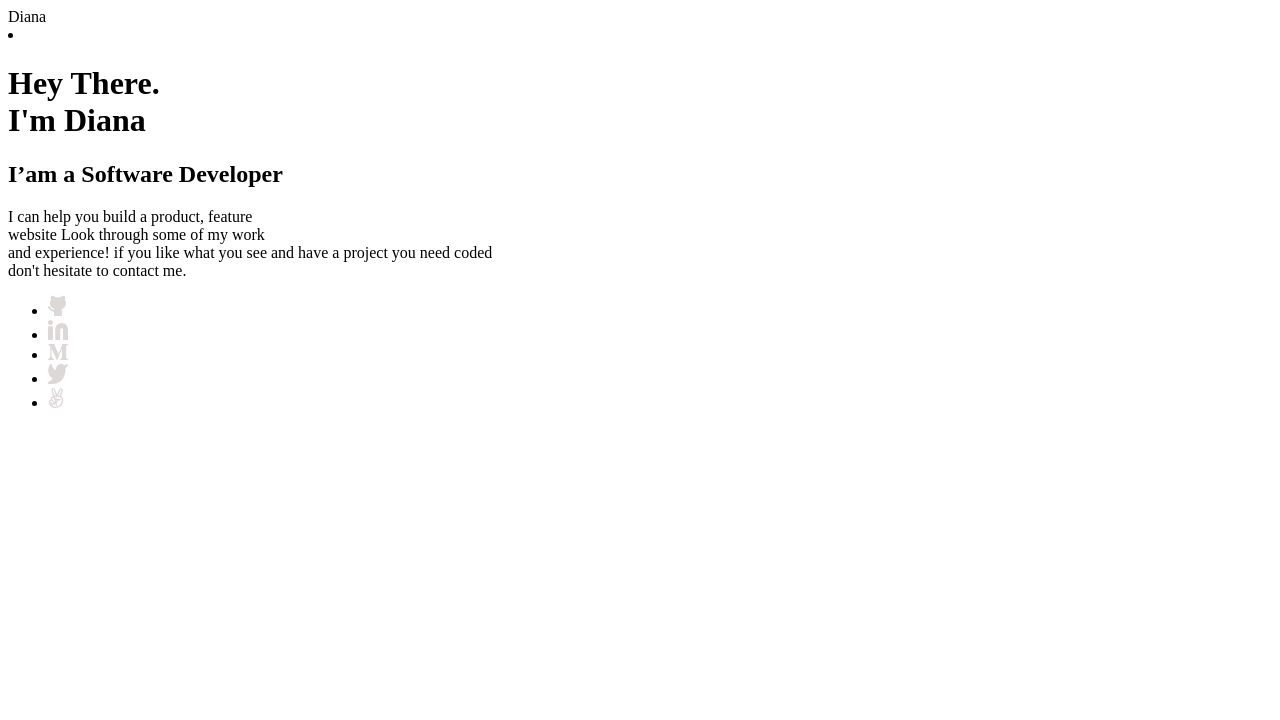
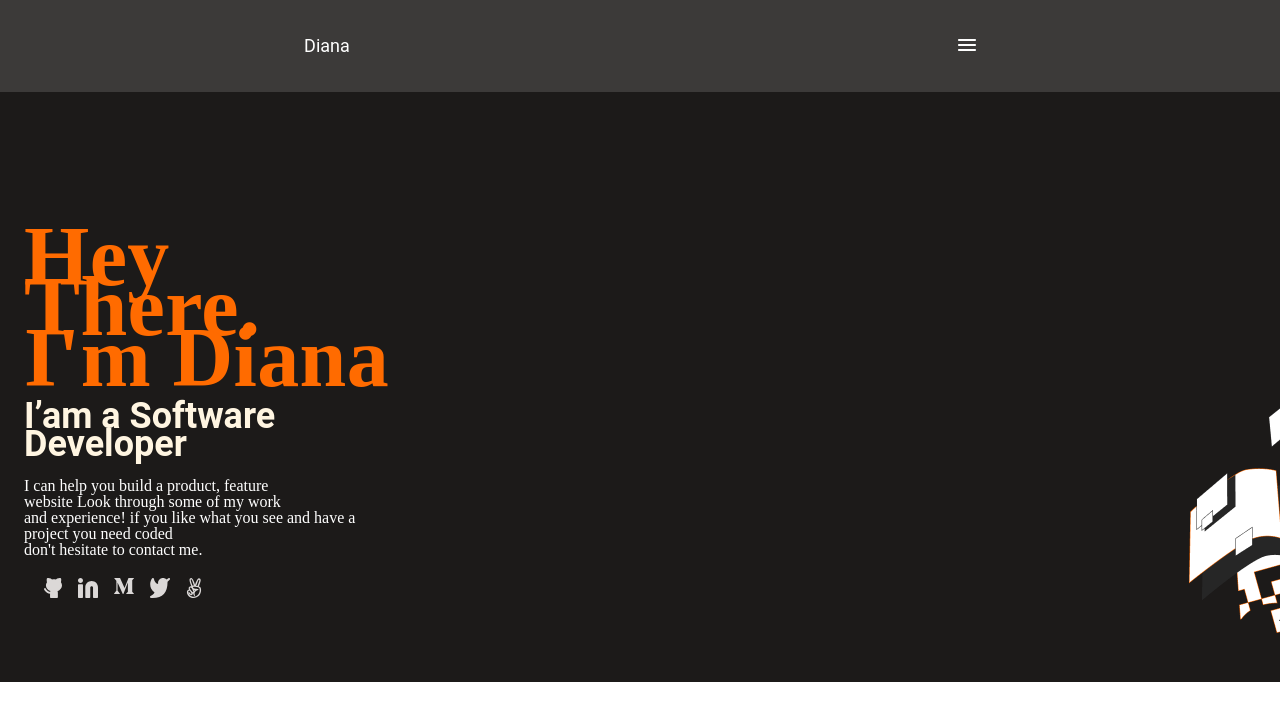
Before and after one commit to Diana-Duya/my-portfolio, a website: page index.html in a window 1280 px wide. Drawn offline with Linux system fonts and the light colour scheme.

Commit message:
Modify index.html, style.css and image folder

```diff
--- a/index.html
+++ b/index.html
@@ -8,15 +8,18 @@
     <link rel="stylesheet" href="style.css">
 </head>
 <body>
-    <div class="main-container">
+    <header>
+        <nav>
         <!-- navigation bar begins here -->
-        <div class="navbar">
-            <label class="logo">Diana</label>
+            <a href="#"><label class="logo">Diana</label></a>
             <div class="maimenu">
                 <li><a href=""><img src="image/Union.svg" alt="union-icon"></a></li>
             </div>
-        </div>
-            <!--navigation bar ends  -->
+    </nav>
+</header>
+<main>
+    <section id="flex">
+        <!--navigation bar ends  -->
       <div class="main-section">
             <div class="first-heading">
               <h1>Hey There.<br>
@@ -46,6 +49,8 @@
      </div>
 
     </div>
+</section>
+</main>
 
 </body>
 </html>
--- a/style.css
+++ b/style.css
@@ -0,0 +1,96 @@
+ * {
+    box-sizing: border-box;
+    padding: 0;
+    margin: 0;
+    text-decoration: none;
+    list-style: none;
+}
+
+body {
+Fill: Solid;
+color:#1c1a19 ;
+}
+
+nav {
+display: flex;
+align-items: center;
+justify-content: space-around;
+height: 92px;
+background-color:#3c3a39;
+
+
+}
+.logo {
+    list-style: none;
+Fill: Solid;
+   color: #ffffff;
+    Font-family: Roboto;
+Font-style: Bold;
+Font-size: 18px;
+Line-height: 24px;
+Align: Center;
+Vertical-align: Center;
+}
+
+#flex {
+
+display: flex;
+  flex-direction: column;
+  align-items: flex-start;
+  padding: 120px 24px;
+  gap: 12px;
+  height: 590px;
+  background-color: #1c1a19;
+  background-image: url("image/Group.png");
+  background-repeat: no-repeat;
+  background-position: right bottom;
+}
+
+.maimenu {
+    color: black;
+}
+.first-heading {
+    width: 375px;
+    font-family: Crete Round;
+    font-style: Regular;
+    font-size: 56px;
+    line-height: 64px;
+    line-height: 90%;
+    align: Left;
+    vertical-align: Top;
+    letter-spacing: 0.37px;
+    fill: Solid;
+    color: #ff6b00;
+    padding-top: 20px;
+
+}
+.secon-heading {
+   width: 375px;
+    Font-family: Roboto;
+    Font-style: Bold;
+    Font-size: 24px;
+    Line-height: 32px;
+    Line-height: 114%;
+    align: Left;
+    color: #fff5e1;
+    padding-top: 20px;
+
+}
+
+.details {
+width: 375px;
+font-family: Poppins;
+font-style: Regular;
+font-size: 16px;
+line-height: 24px;
+line-height: 100%;
+color: #fff;
+padding-top: 20px;
+}
+
+.social-media ul {
+    display: flex;
+    gap: 1rem;
+    padding: 0 20px;
+    padding-top: 20px;
+}
```
Also changed, not shown: image/Group.png (added).
